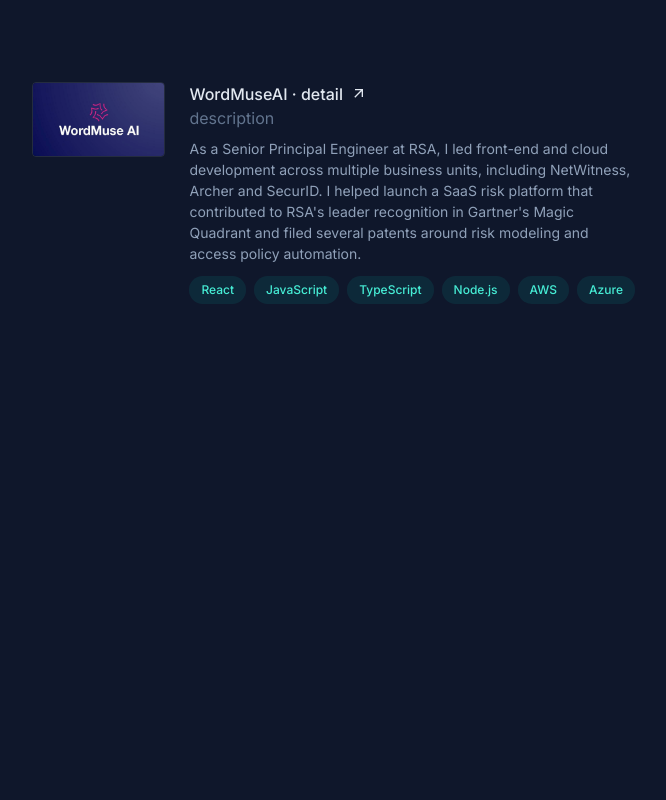
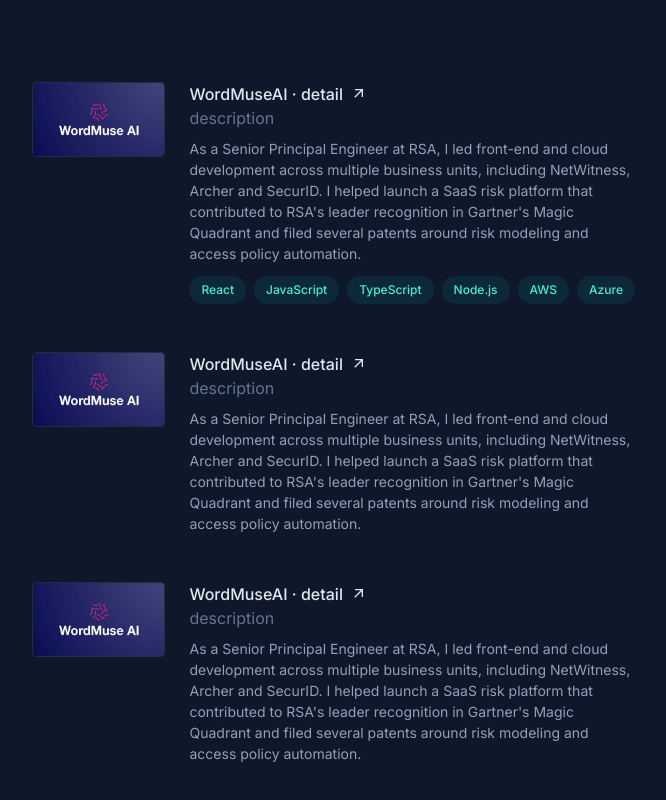
Before and after one commit to vmalchik/portfolio, a Next.js app: page / in a window 1280 px wide. Shown: the part 1238-2038 px from the top of the page, without its empty margins (593-1259 px from the left). Before the commit the page ends 1638 px from the top, so only its background shows below. Built offline with nearby package versions, Linux system fonts and the light colour scheme.

Commit message:
sticky section header on home page

```diff
--- a/src/components/page/home/projects/projects-section.tsx
+++ b/src/components/page/home/projects/projects-section.tsx
@@ -12,7 +12,16 @@
 };
 
 const experience2 = {
-  imageSrc: "",
+  imageSrc: "/projects/wordmuseai.jpg",
+  title: "WordMuseAI",
+  companyUrl: "https://www.rsa.com/en-us",
+  ariaLabel: "p1",
+  description: `As a Senior Principal Engineer at RSA, I led front-end and cloud development across multiple business units, including NetWitness, Archer and SecurID. I helped launch a SaaS risk platform that contributed to RSA's leader recognition in Gartner's Magic Quadrant and filed several patents around risk modeling and access policy automation.`,
+  technologies: []
+};
+
+const experience3 = {
+  imageSrc: "/projects/wordmuseai.jpg",
   title: "WordMuseAI",
   companyUrl: "https://www.rsa.com/en-us",
   ariaLabel: "p1",
@@ -27,7 +36,8 @@
         <SectionHeader>Projects</SectionHeader>
         <div className="space-y-12">
           <ProjectCard project={experience} />
-          {/* <ProjectCard project={experience2} /> */}
+          <ProjectCard project={experience2} />
+          <ProjectCard project={experience3} />
         </div>
       </div>
     </section>
--- a/src/components/page/home/section-header.tsx
+++ b/src/components/page/home/section-header.tsx
@@ -1,9 +1,13 @@
 export const SectionHeader = ({ children }: { children: React.ReactNode }) => {
   return (
-    <h2 className="text-md font-bold uppercase tracking-wide text-slate-200 lg:sr-only">
-      {children}
-    </h2>
+    // Informational:
+    // Sticky header for each section of the page for screens below lg
+    // Subtract margin and add padding to account of padding imposed by the parent
+    <div className="sticky w-screen top-0 z-10 -mx-6 px-6 md:-mx-12 md:px-12  bg-slate-900/70 backdrop-blur-sm lg:sr-only">
+      <h2 className="text-md font-bold uppercase tracking-wide text-slate-200 py-4">
+        {children}
+      </h2>
+    </div>
   );
 };
-
 export default SectionHeader;
```
